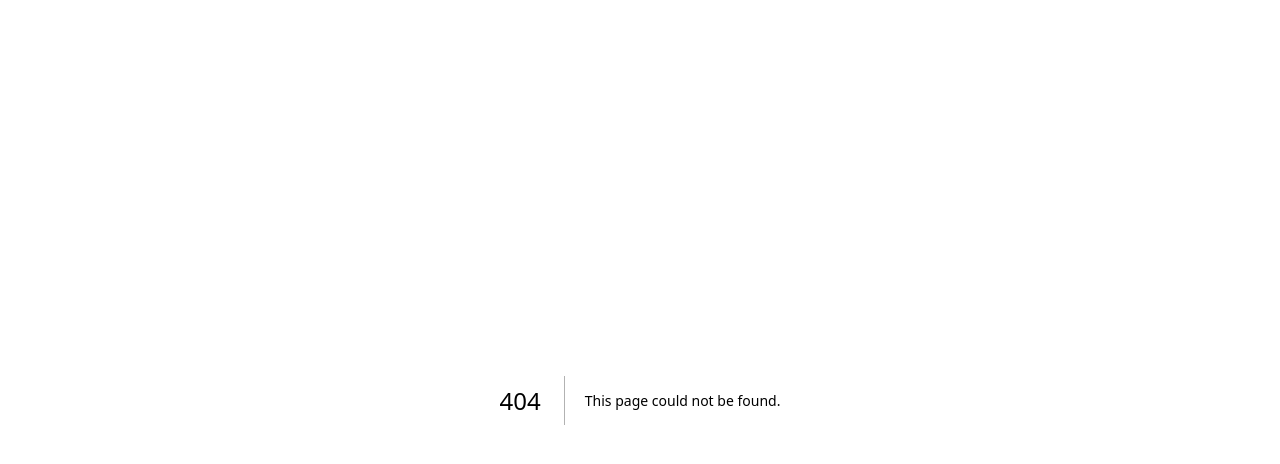
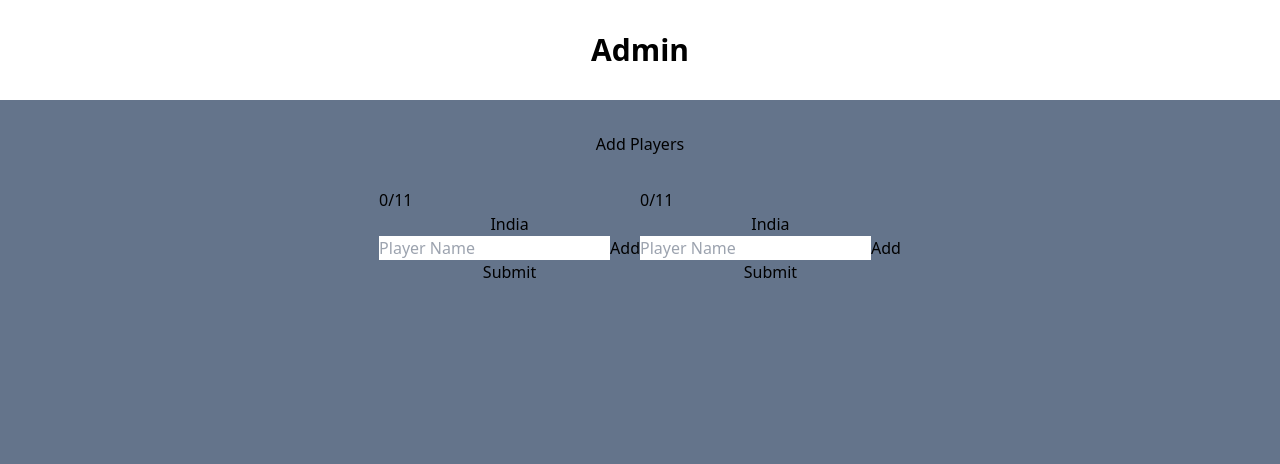
Before and after one commit to salmanpary/Buidl11, a Next.js app: page /addPlayerstogame in a window 1280 px wide. Before the commit this address had no page. Shown: the top 464 px of the page. Built offline with nearby package versions, Linux system fonts and the light colour scheme.

Commit message:
addplayers

```diff
--- a/Components/Listdisplay.js
+++ b/Components/Listdisplay.js
@@ -2,7 +2,7 @@ import React from 'react'
 import Playercard from './Playercard';
 import { useState } from 'react';
 
-const Listdisplay = (props) => {
+const Listdisplay = ({players,setPlayers}) => {
 
     function addItem1() {
         if(selected1 == 11)
@@ -17,6 +17,7 @@ const Listdisplay = (props) => {
           credits: Math.floor(Math.random() * 10),
         };
         setplayers1((players1) => [...players1, player1]);
+
       }
 
       const [input1, setinput1] = useState("");
@@ -41,6 +42,7 @@ const Listdisplay = (props) => {
                 );
               })}
             </div>
+            <button>Submit</button>
           </div>
     </div>
   )
--- /dev/null
+++ b/pages/addPlayerstogame/index.js
@@ -0,0 +1,20 @@
+import React, { useState } from 'react'
+import Listdisplay from '../../Components/Listdisplay';
+function Addplayers() {
+
+  const [players,setPlayers] = useState([])
+  return (
+    <div className="h-screen flex flex-col">
+      <h1 className="text-center my-8 font-bold text-3xl">Admin</h1>
+      <div className="bg-slate-500 ">
+        <h2 className="text-center mt-8 mb-8">Add Players</h2>
+        <div className="flex justify-center h-screen">
+        <Listdisplay setPlayers={setPlayers} players={players}/>
+        <Listdisplay setPlayers={setPlayers} players={players}/>
+        </div>
+      </div>
+    </div>
+  )
+}
+
+export default Addplayers
--- a/pages/index.js
+++ b/pages/index.js
@@ -5,15 +5,6 @@ import Listdisplay from "../Components/Listdisplay";
 export default function Home() {
 
   return (
-    <div className="h-screen flex flex-col">
-      <h1 className="text-center my-8 font-bold text-3xl">Admin</h1>
-      <div className="bg-slate-500 ">
-        <h2 className="text-center mt-8 mb-8">Add Players</h2>
-        <div className="flex justify-center h-screen">
-        <Listdisplay/>
-        <Listdisplay/>
-        </div>
-      </div>
-    </div>
+   <div className=""></div>
   );
 }
```
